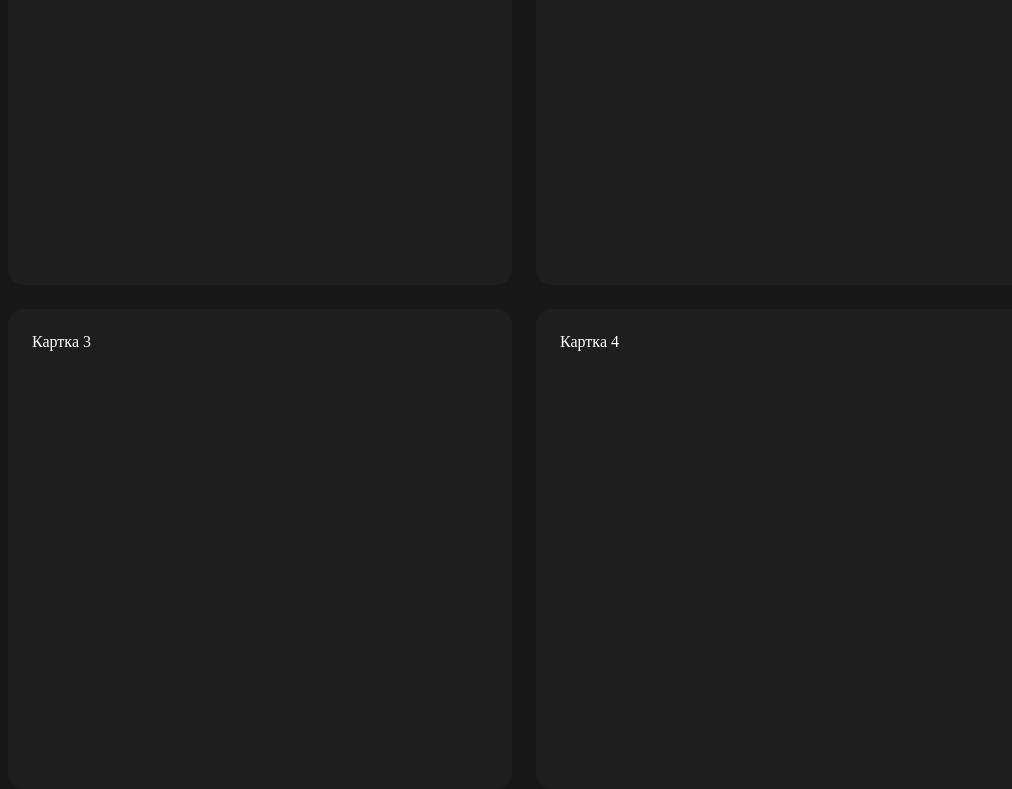
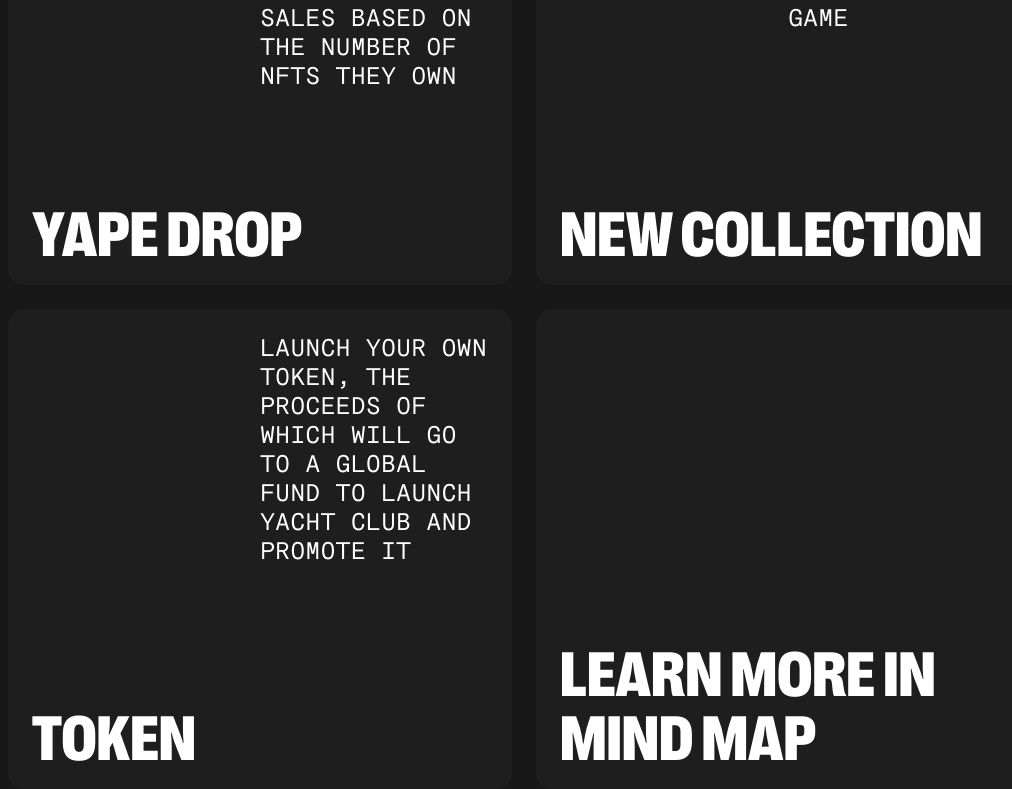
Before and after one commit to darynakarmazin/ape-nft, a React (Create React App) app: page / in a window 1280 px wide. Shown: the part 2380-3169 px from the top of the page, without its empty margins (113-1125 px from the left). Built offline with nearby package versions, Linux system fonts and the light colour scheme.

Commit message:
Added card for grid gallery

```diff
--- a/src/components/GridGallery/GridGallery.module.tsx
+++ b/src/components/GridGallery/GridGallery.module.tsx
@@ -5,9 +5,7 @@ export const GridContainer = styled.ul`
   @media screen and (min-width: 768px) {
     display: grid;
     gap: 24px;
-
     grid-template-columns: repeat(2, 284px);
-    justify-content: space-between;
   }
   @media screen and (min-width: 1280px) {
     grid-template-columns: repeat(2, 504px);
@@ -15,14 +13,54 @@ export const GridContainer = styled.ul`
 `;
 
 export const Card = styled.li`
+  padding: 24px 12px;
+  border-radius: 12px;
+  display: flex;
+  flex-direction: column;
+  justify-content: space-between;
+  background-color: var(--secondary-background-color);
+  color: var(--main-font-color);
+  height: 242px;
   @media screen and (min-width: 768px) {
     padding: 24px;
     border-radius: 16px;
-    background-color: var(--secondary-background-color);
-    color: var(--main-font-color);
-    height: 242px;
   }
   @media screen and (min-width: 1280px) {
     height: 480px;
   }
 `;
+
+export const CardTitle = styled.h2`
+  font-family: 'RightGrotesk-CompactBlack';
+  font-size: 32px;
+  font-weight: 900;
+  line-height: 32px;
+  letter-spacing: 0%;
+  text-align: left;
+  text-transform: uppercase;
+  @media screen and (min-width: 768px) {
+  }
+  @media screen and (min-width: 1280px) {
+    font-size: 64px;
+    line-height: 64px;
+  }
+`;
+
+export const CardText = styled.p`
+  font-family: 'MessinaSansMono-Regular';
+  font-size: 12px;
+  font-weight: 400;
+  line-height: 14px;
+  letter-spacing: 0%;
+  text-align: left;
+  text-transform: uppercase;
+  @media screen and (min-width: 768px) {
+    margin-left: auto;
+    width: 128px;
+  }
+  @media screen and (min-width: 1280px) {
+    width: 228px;
+    font-size: 24px;
+    line-height: 29px;
+  }
+`;
--- a/src/components/GridGallery/GridGallery.tsx
+++ b/src/components/GridGallery/GridGallery.tsx
@@ -1,12 +1,15 @@
-import { Card, GridContainer } from './GridGallery.module';
+import { Card, CardText, CardTitle, GridContainer } from './GridGallery.module';
+import cardsData from '../../data/cardsData.json';
 
 function GridGallery() {
   return (
     <GridContainer>
-      <Card>Картка 1</Card>
-      <Card>Картка 2</Card>
-      <Card>Картка 3</Card>
-      <Card>Картка 4</Card>
+      {cardsData.map((card, index) => (
+        <Card key={index}>
+          <CardText>{card.text}</CardText>
+          <CardTitle>{card.title}</CardTitle>
+        </Card>
+      ))}
     </GridContainer>
   );
 }
--- /dev/null
+++ b/src/data/cardsData.json
@@ -0,0 +1,18 @@
+[
+  {
+    "title": "YAPE DROP",
+    "text": "All owners of APE NFTs and all future collections will receive a percentage of sales based on the number of NFTs they own"
+  },
+  {
+    "title": "New Collection",
+    "text": "Launch of the 2nd YACHT Collection Releasing the first version of the Ape Slam Game"
+  },
+  {
+    "title": "Token",
+    "text": "Launch your own token, the proceeds of which will go to a global fund to LAUNCH YACHT CLUB AND PROMOTE it"
+  },
+  {
+    "title": "Learn more in mind map",
+    "text": " "
+  }
+]
```
